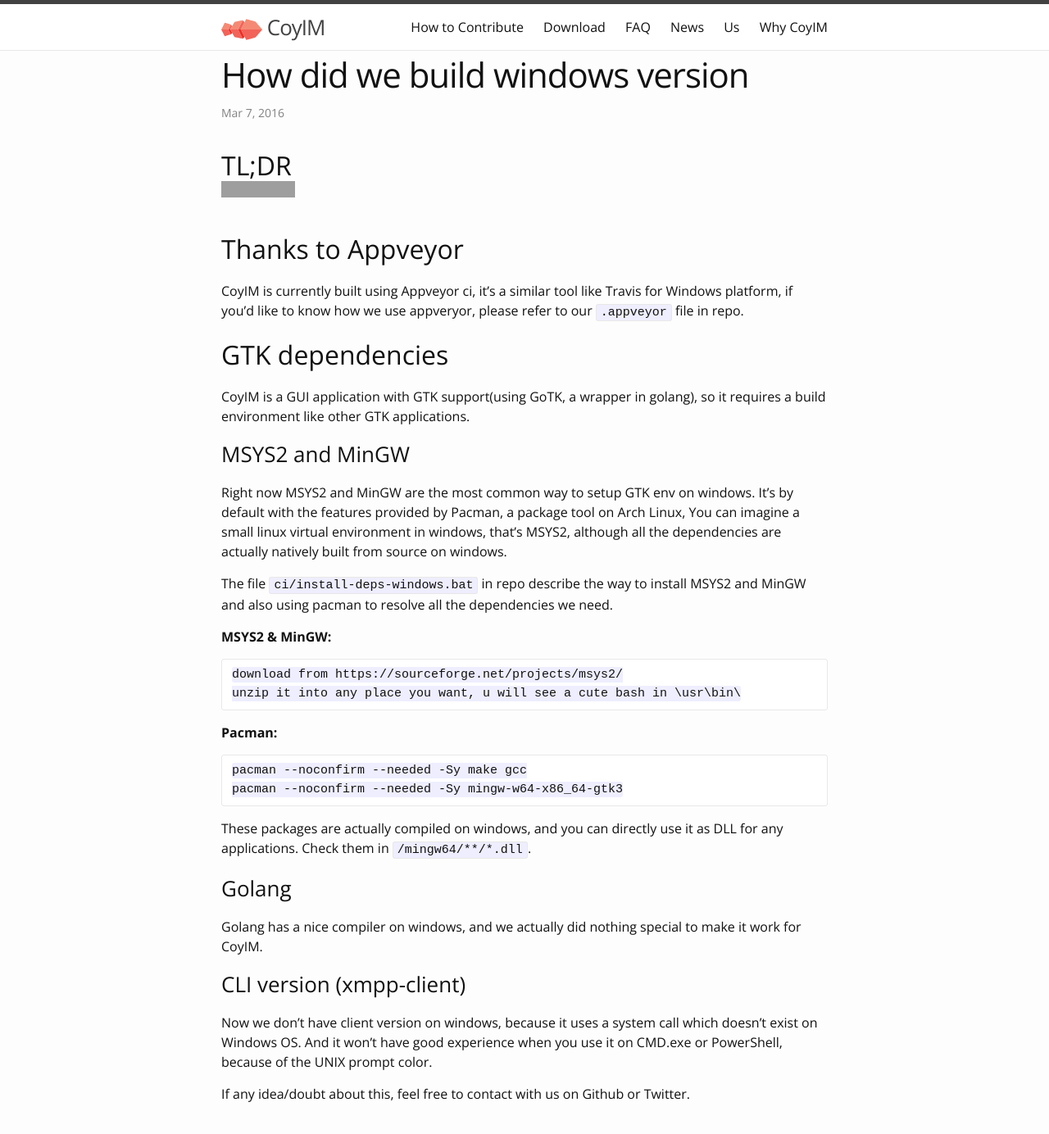
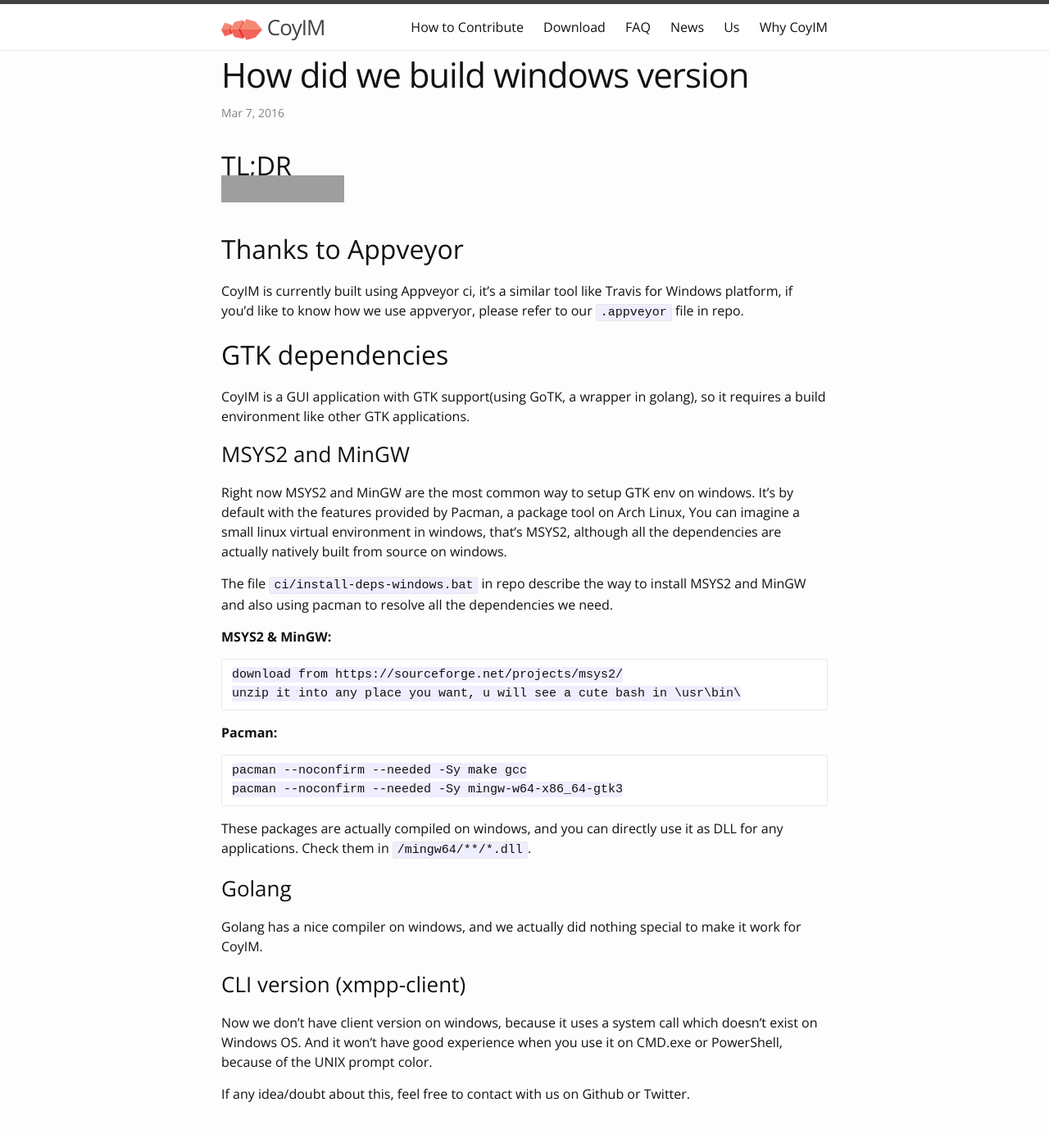
Before and after one commit to coyim/coyim-page, a Jekyll site: the page built from _posts/2016-03-07-how-we-build-coyim-for-windows.markdown, in a window 1280 px wide and 1400 px high. Shown: the top 1384 px of the window at 82% size. Built offline with Jekyll 4.4.1, drawn with Linux system fonts in a browser that asks for light colours; grey boxes are pictures that could not be loaded.

Commit message:
Changed size of image

```diff
--- a/_sass/_base.scss
+++ b/_sass/_base.scss
@@ -44,6 +44,7 @@
     margin-top: -48px;
     max-width: 100%;
     vertical-align: middle;
+    width: 150px;
 }
 
 
@@ -247,7 +248,7 @@
 
 #main {
   display: block;
-  margin-top: 20px;
+  margin-top: 10px;
 }
 
 .text-center {
@@ -261,7 +262,6 @@
 .inside-text {
   color: #828282;
   text-align: center;
-  margin-top: 1%;
 }
 
 .home-title {
@@ -276,7 +276,7 @@
 }
 
 .hexa {
-  margin-top: 7%;
+  margin-top: 5%;
   margin-bottom: 100px;
 }
 
--- a/css/main.scss
+++ b/css/main.scss
@@ -45,4 +45,4 @@
   "base",
   "layout",
   "syntax-highlighting"
-;
+  ;
--- a/index.html
+++ b/index.html
@@ -9,7 +9,7 @@
   <div class='text-center'>
 		  <h1 class="home-title">CoyIM</h1>
 	  <div class="fish">
-	    <img src='http://s13.postimg.org/uvugdz9qb/Screen_Shot_2016_10_27_at_3_23_21_PM.png' border='0' alt='postimage'/>
+	    <img src='http://s13.postimg.org/uvugdz9qb/Screen_Shot_2016_10_27_at_3_23_21_PM.png' border='0' alt='postimage' / >
 	  </div>
   <br><br>
   </div>
```
Also changed, not shown: 3 other files.
